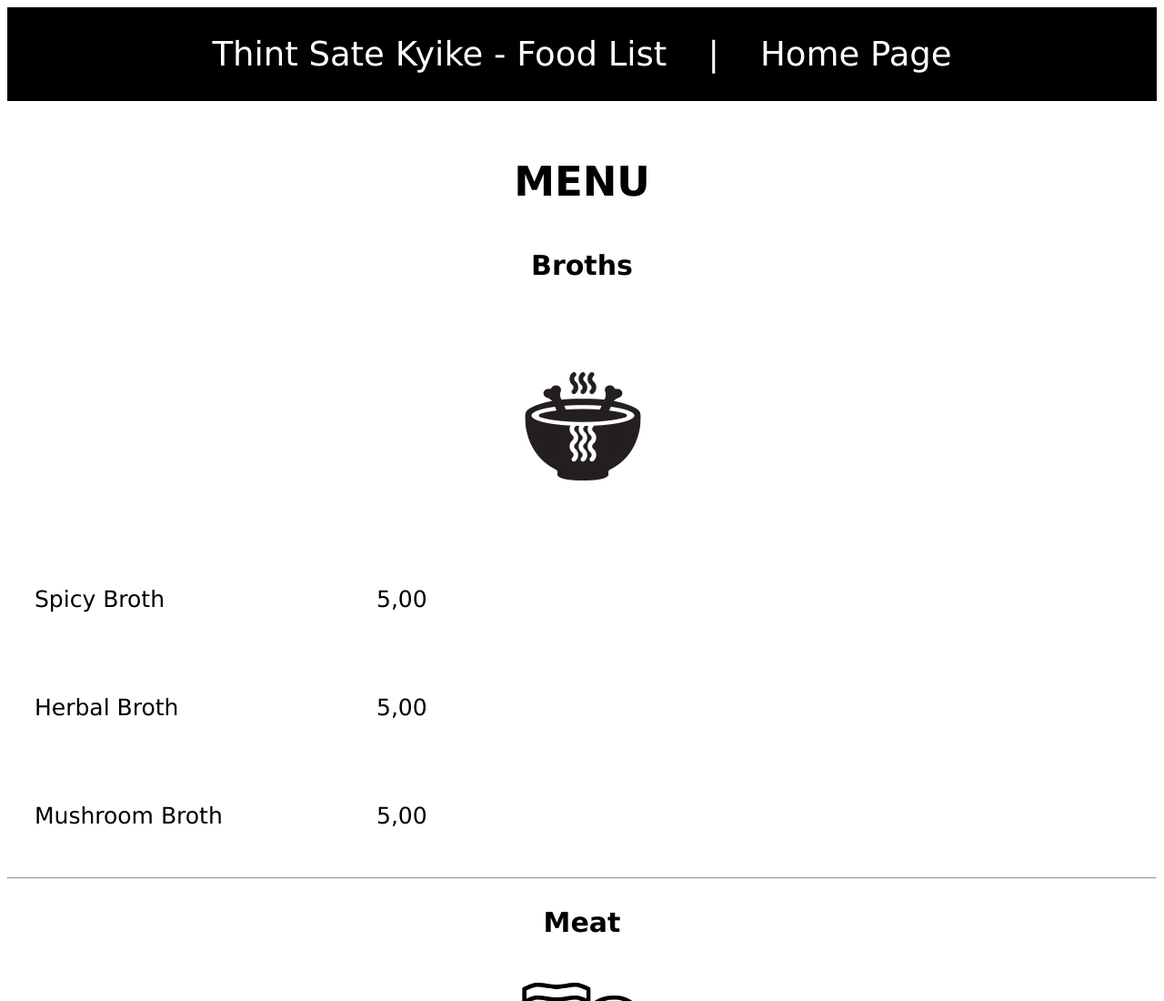
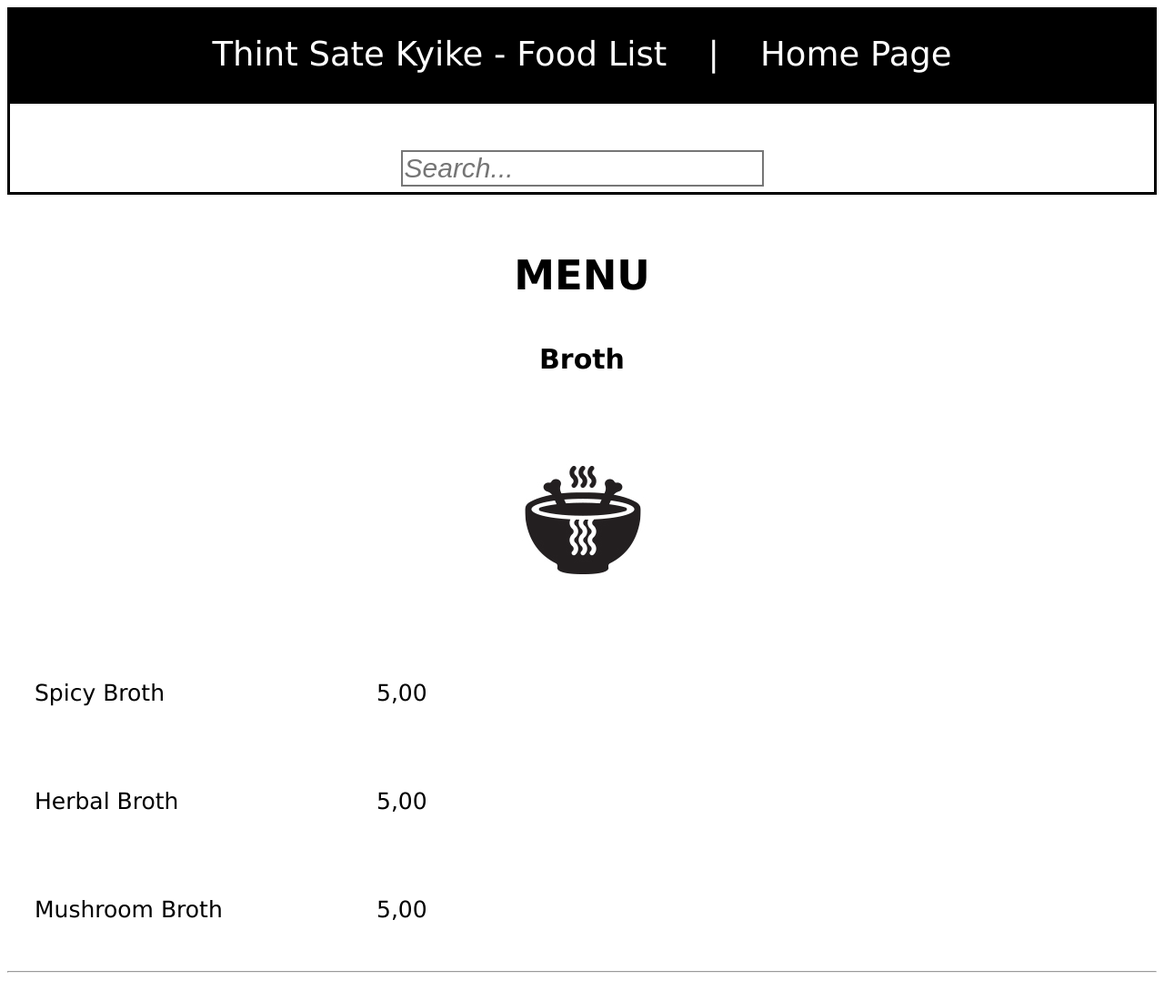
Before and after one commit to Min-Thway-Htut/Restaurant-Website, a plain HTML site: page generic.html in a window 1280 px wide. Shown: the top 1100 px of the page at 91% size. Drawn offline with Linux system fonts and the light colour scheme.

Commit message:
Update on search bar

```diff
--- a/generic.html
+++ b/generic.html
@@ -19,9 +19,14 @@
                 </nav>
             </div>
         </section>
+
+        <div class="search-bar">
+            <input type="text" placeholder="Search...">
+        </div>
+
         <section class="menu" id="menu">
             <h1>MENU</h1>
-            <h3 id="broths">Broths</h3>
+            <h3 id="broths">Broth</h3>
             <img class="menu-logo" src="images/broth-logo.png" alt="broth" />
             <article class="item">
                 <p class = "item-broths">Spicy Broth</p><p class="price">5,00</p>
--- a/styles.css
+++ b/styles.css
@@ -236,3 +236,27 @@ figcaption{
     width: 150px;
     height: 150px;
 }
+
+.search-bar {
+    display: block;
+    padding: 6px;
+    border: black;
+    margin-right: auto;
+    margin-left: auto;
+    border-style: solid;
+}
+
+.search-bar input[type=text]{
+    display: block;
+    font-size: 30px;
+    border-radius: none;
+    font-style:italic;
+    color: black;
+    border-style: solid;
+    padding-top: auto;
+    padding-bottom: auto;
+    margin-top: 45px;
+    margin-bottom: auto;
+    margin-right: auto;
+    margin-left: auto;
+}
```
